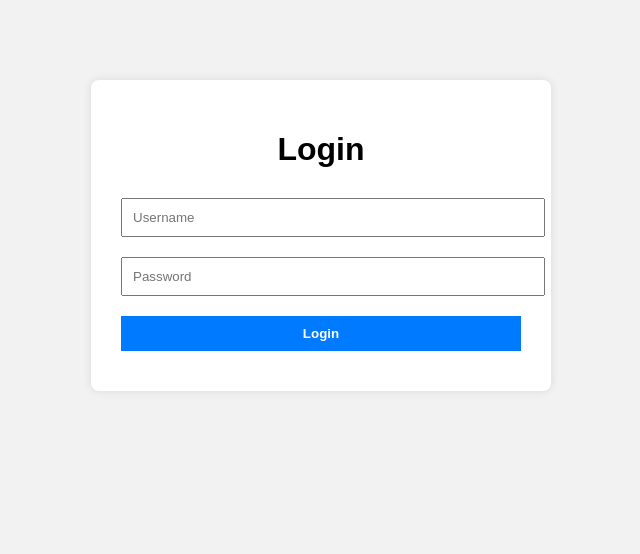
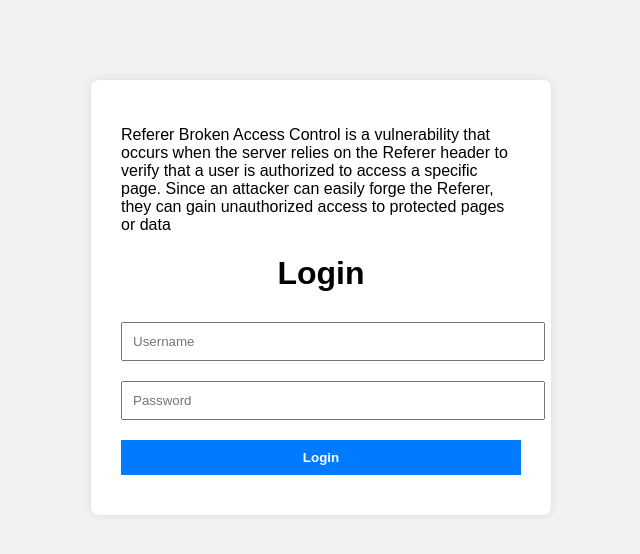
Before and after one commit to wissatit/Referrer-access-control, a website: page public/index.html in a window 1280 px wide. Shown: the whole page, without its empty margins (319-959 px from the left). Drawn offline with Linux system fonts and the light colour scheme.

Commit message:
add paragraph

```diff
--- a/public/index.html
+++ b/public/index.html
@@ -8,6 +8,10 @@
 </head>
 <body>
   <div class="container">
+    <p>Referer Broken Access Control is a vulnerability that occurs when the server relies on the Referer header to verify
+      that a user is authorized to access a specific page.
+      Since an attacker can easily forge the Referer,
+      they can gain unauthorized access to protected pages or data</p>
     <h1>Login</h1>
     <form action="/login" method="POST">
       <input type="text" name="username" placeholder="Username" required />
```
